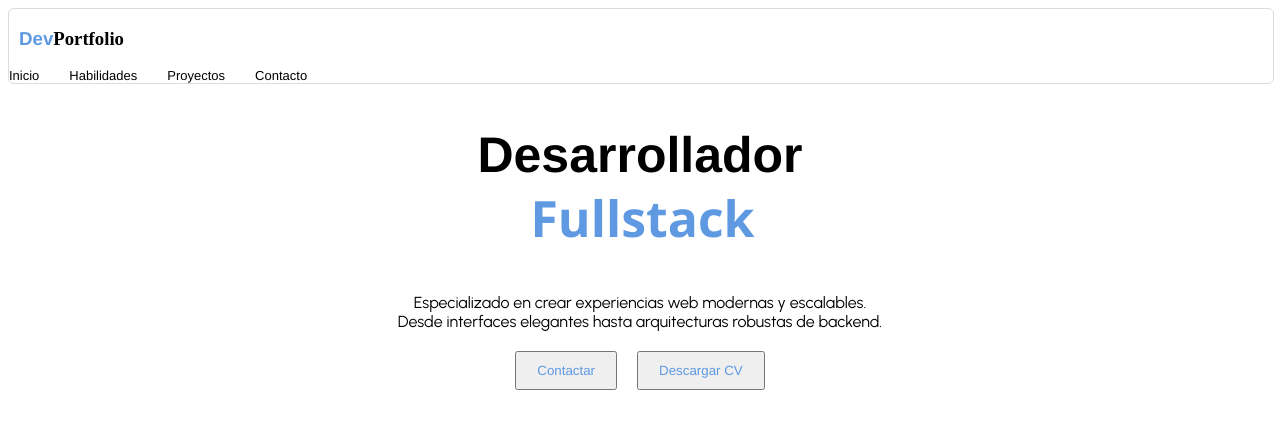
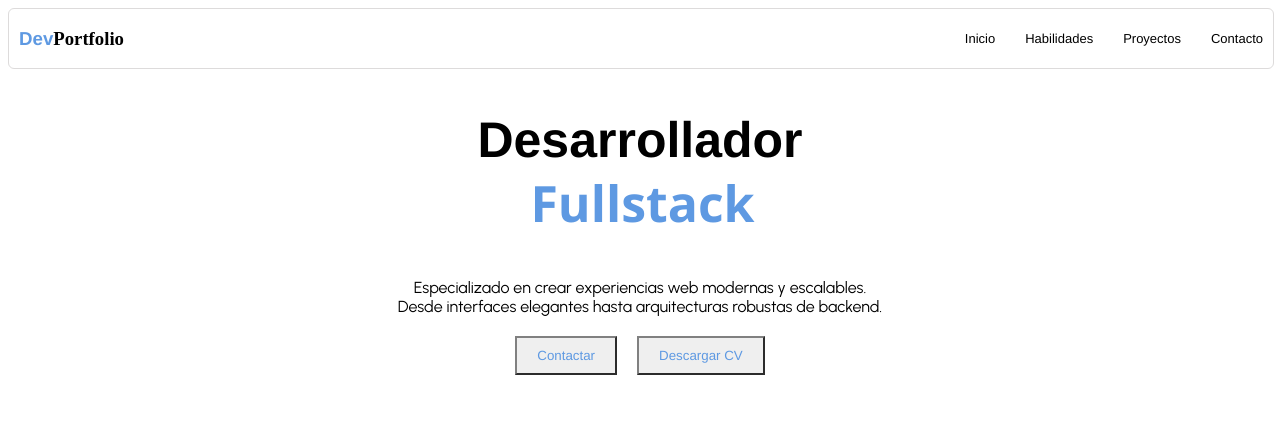
Before and after one commit to Franconicovicente/PrograIII-UTN, a plain HTML site: page Clase 02/index.html in a window 1280 px wide. Drawn offline with Linux system fonts and the light colour scheme.

Commit message:
Clase 02 arreglada la vista de la pagina

```diff
--- a/Clase 02/index.css
+++ b/Clase 02/index.css
@@ -17,6 +17,8 @@
 
 
 header{
+    display: flex;
+    align-items: center;
     width: 100%;
     border: 1px solid #dddbdb;
     border-radius: 6px;
@@ -30,16 +32,11 @@ header div, header nav{
 }
 
 .navegacion {
+    display: flex;
+    justify-content: flex-end;
+    margin-right: 10px;
     font-size: 13px;
     padding-left: 0;
-    justify-content: space-between;
-
-}
-
-.nav_logo {
-    color: black;
-    text-decoration: none;
-    font-family: var(--fuente-primaria);
 
 }
 
@@ -49,17 +46,15 @@ header div, header nav{
 }
 
 .nav_items {
+    display: flex;
     list-style-type: none;
-  margin: 0;
-  padding: 0;
-  display: flex;
-  gap: 30px;
-  font-family: var(--fuente-primaria);
+    margin: 0;
+    padding: 0;
+    display: flex;
+    gap: 30px;
+    font-family: var(--fuente-primaria);
 }
 
-ul{
-    align-items: center;
-}
 
 .nav_items a{
     color: black;
@@ -103,6 +98,8 @@ p {
     font-family: var(--fuente-primaria);
     color: var(--color-fuente);
     padding: 10px 20px;
+    cursor: pointer;
+    border-color: gray;
 
      /* opcional para que se vean más modernos */
 }
```
